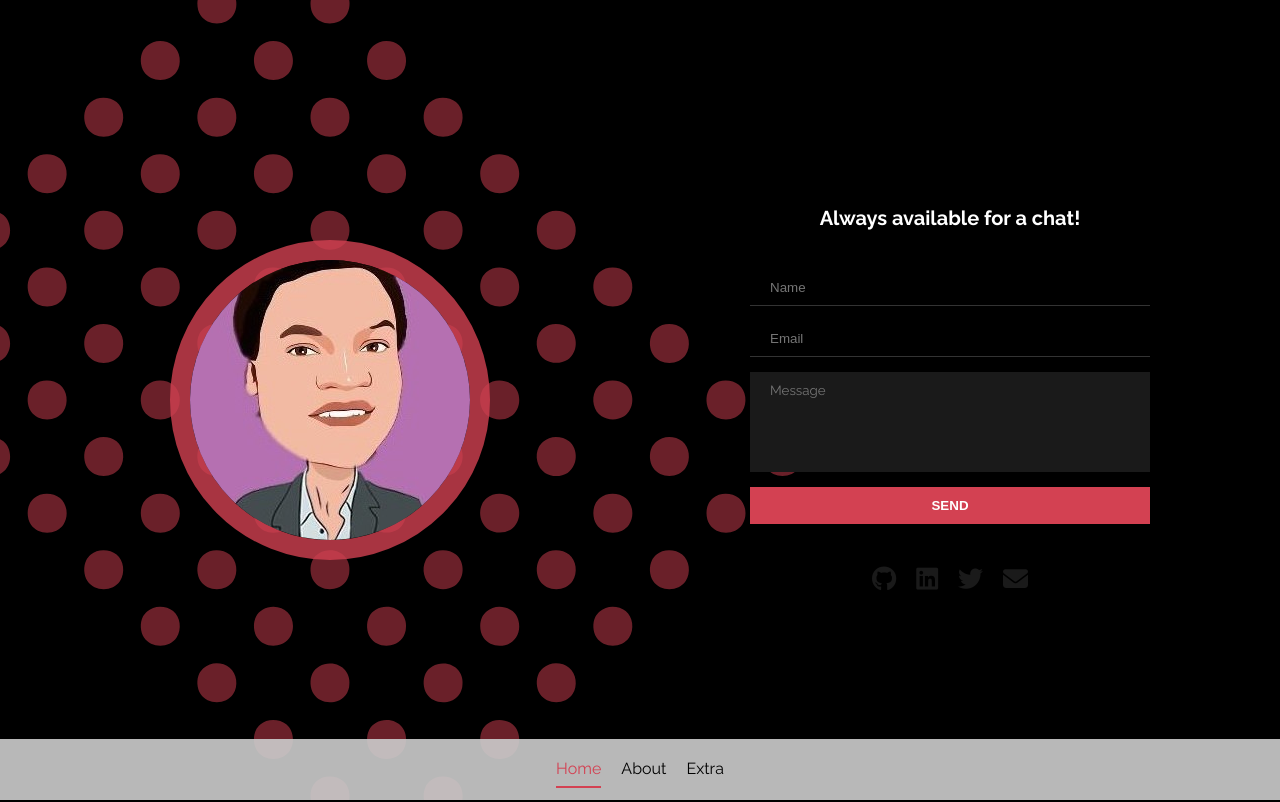
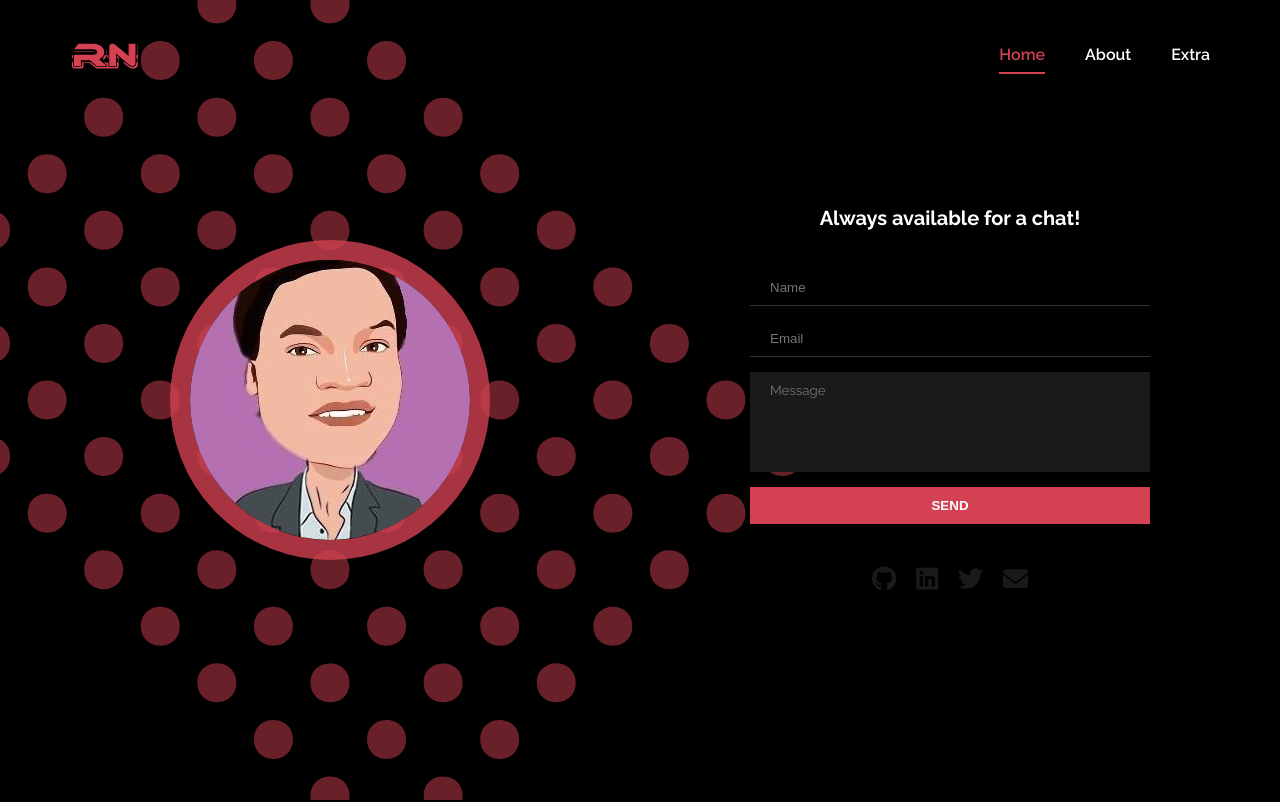
Before and after one commit to RNtaate/colab-assignment-1, a React (Vite) app: page / in a window 1280 px wide. Shown: the top 802 px of the page. Built offline with nearby package versions, Linux system fonts and the light colour scheme.

Commit message:
Update media queries for Navbar  component

```diff
--- a/src/styles/NavBar.module.css
+++ b/src/styles/NavBar.module.css
@@ -44,13 +44,15 @@
   border-bottom: 2px solid transparent;
 }
 
-/* @media screen and (min-width: 800px) and (min-height: 550px) {
+@media screen and (min-width: 800px) and (min-height: 550px) {
   .navBar {
     padding: 20px 70px;
     position: absolute;
     top: 0;
+    bottom: auto;
     left: 0;
-    transform: translateY(0);
+    right: 0;
+    width: 100%;
     background-color: transparent;
     justify-content: space-between;
   }
@@ -67,4 +69,4 @@
     color: white;
     font-weight: 600;
   }
-} */
+}
```
